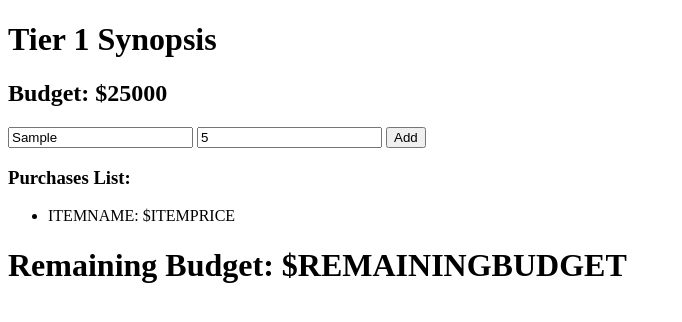
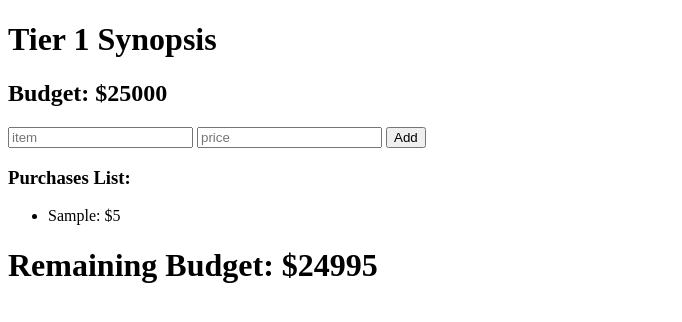
Before and after one commit to georgepapagapitos/prime-t1-synopsis, a plain HTML site: page index.html in a window 1280 px wide. Both pictures are taken after typing "Sample", "5" into the empty fields and a click on the button "Add". Shown: the whole page, without its empty margins (0-682 px from the left). Drawn offline with Linux system fonts and the light colour scheme.

Commit message:
completed synopsis

```diff
--- a/client.js
+++ b/client.js
@@ -13,9 +13,43 @@ function addPurchase() {
     // push the new purchase into the array
     purchases.push(newPurchase);
     // empty inputs
-    $('#purchaseNameIn').val('')
-    $('purchasePriceIn').val('')
+    $('#itemNameIn').val('')
+    $('#itemPriceIn').val('')
     // calculate remainingBudget
+    calculateRemainingBudget();
+    // update DOM
+    displayPurchase();
+}
+
+function calculateRemainingBudget() {
+    // loop through purchases array
+    let totalPrices = 0;
+    for(let i = 0; i < purchases.length; i++) {
+        // for each purchase, add up total of all prices
+        totalPrices += Number(purchases[i].price);
+    }
+    console.log('totalPrices:', totalPrices);
+    // subtract totalPrices from the budget for remainingBudget
+    const remainingBudget = budget - totalPrices;
+    // display remainingBudget
+    let el = $('#remainingBudgetOut');
+    el.empty();
+    el.append(remainingBudget);
+}
+
+function displayPurchase() {
+    console.log('in displayPurchase');
+    // target output by id
+    let el = $('#purchasesOut');
+    // empty
+    el.empty();
+    // loop through purchases array
+    for( purchase of purchases) {
+        // for each purchase, create a list item
+        // append to ul
+        el.append(`<li>` + purchase.name + `: $` + purchase.price + `</li>`)
+    }
+    // for each purchase, create a list item
 }
 
 function readyNow() {
@@ -26,4 +60,6 @@ function readyNow() {
     el.append(budget);
     // handle click event
     $('#addPurchaseButton').on('click', addPurchase);
+    // init display
+    calculateRemainingBudget();
 }
--- a/index.html
+++ b/index.html
@@ -14,11 +14,11 @@
     <input type="number" placeholder="price" id=itemPriceIn>
     <button id="addPurchaseButton">Add</button>
     <h3>Purchases List:</h3>
-    <ul>
-        <li>ITEMNAME: $ITEMPRICE</li>
+    <ul id="purchasesOut">
+
     </ul>
 
-    <h1>Remaining Budget: $<span id="remainingBudgetOut">REMAININGBUDGET</span></h1>
+    <h1>Remaining Budget: $<span id="remainingBudgetOut"></span></h1>
 
 </body>
 </html>
```
